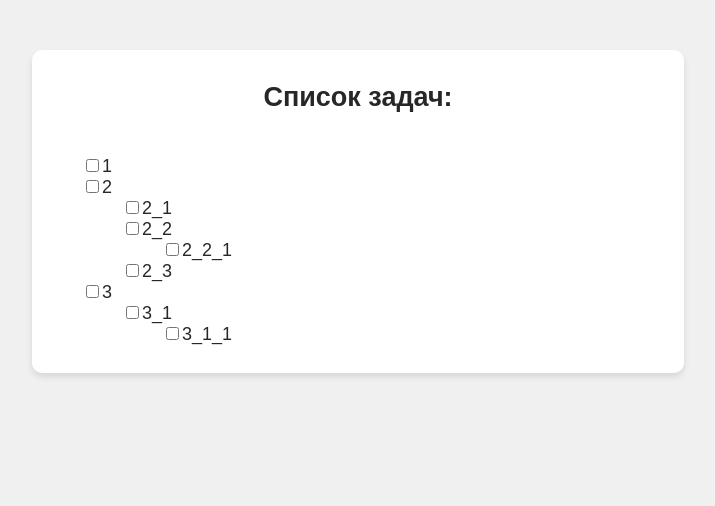
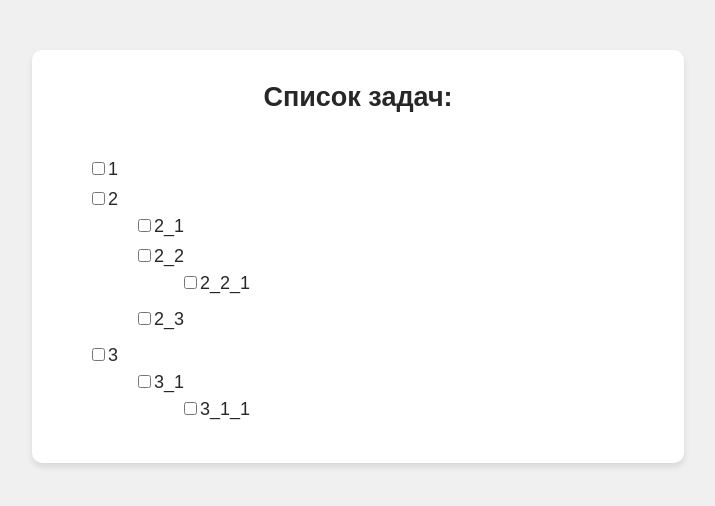
Before and after one commit to GogikOrtey/Apricode_TestTask, a React (Vite) app: page / in a window 1280 px wide. Shown: the top 506 px of the page, without its empty margins (282-997 px from the left). Built offline with nearby package versions, Linux system fonts and the light colour scheme.

Commit message:
12 Завершаю работу над проектом

```diff
--- a/src/App.scss
+++ b/src/App.scss
@@ -18,6 +18,11 @@ ul {
 li {
     padding-right: 10px;
     // border: solid 1px black;
+    // background-color: rgb(225, 246, 255);
+    padding: 3px;
+    margin: 3px;
+    // box-shadow: 0 4px 6px rgba(0, 0, 0, 0.1);
+    // height: 30px;
 }
 
 .main-block {
@@ -36,3 +41,8 @@ h2 {
     text-align: center;
     padding-bottom: 20px;
 }
+
+.ul-block {
+    // border: solid 1px black;
+    width: 100%;
+}
--- a/src/App.tsx
+++ b/src/App.tsx
@@ -26,7 +26,9 @@ function App() {
     return (
         <div className="main-block">
             <h2>Список задач:</h2>
-            <Generate_ul arrElement={arrOfAllTasks_1lvl} />
+            <div className="ul-block">
+                <Generate_ul arrElement={arrOfAllTasks_1lvl} />
+            </div>
         </div>
     );
 }
```
Also changed, not shown: Что получилось.png (added).
